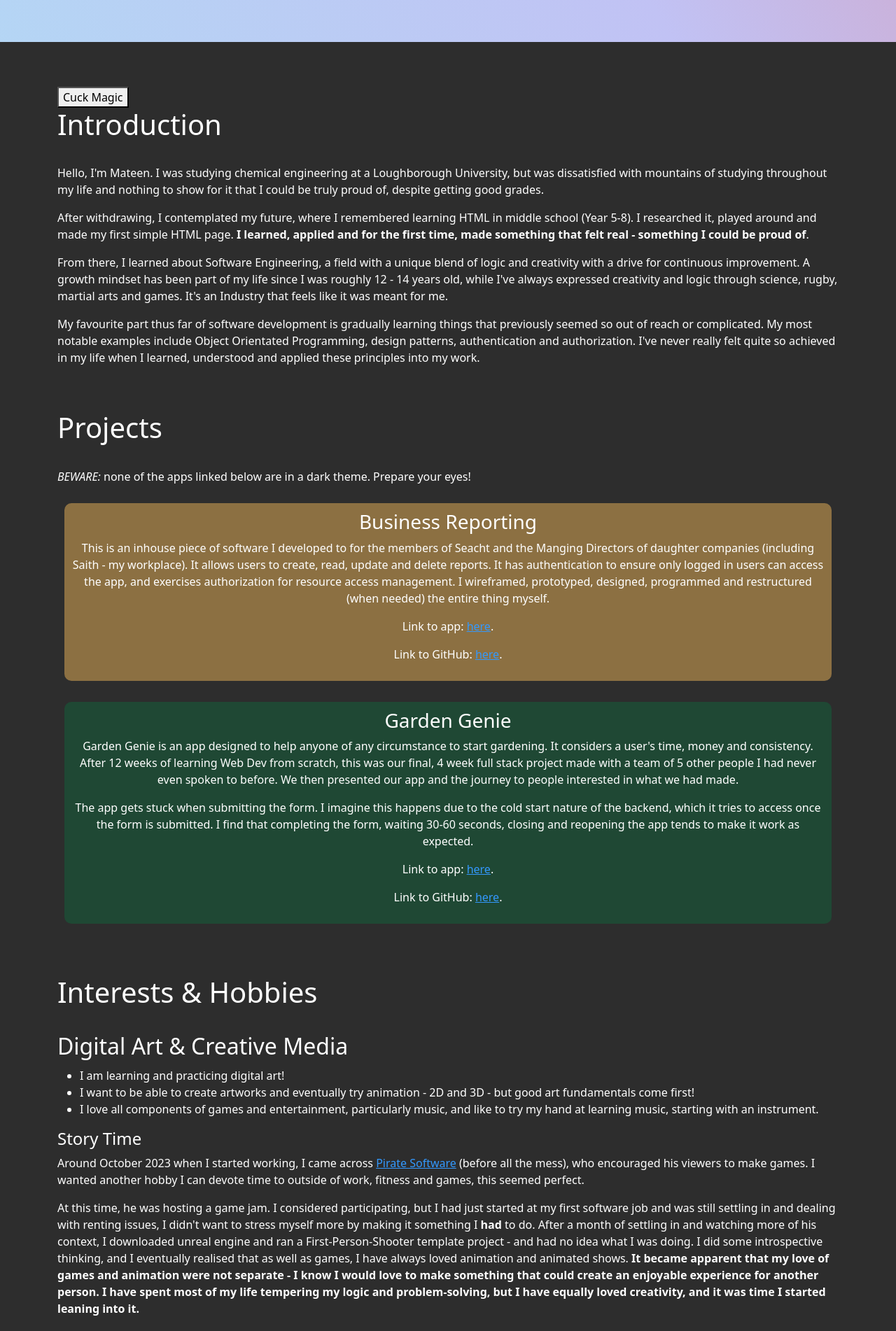
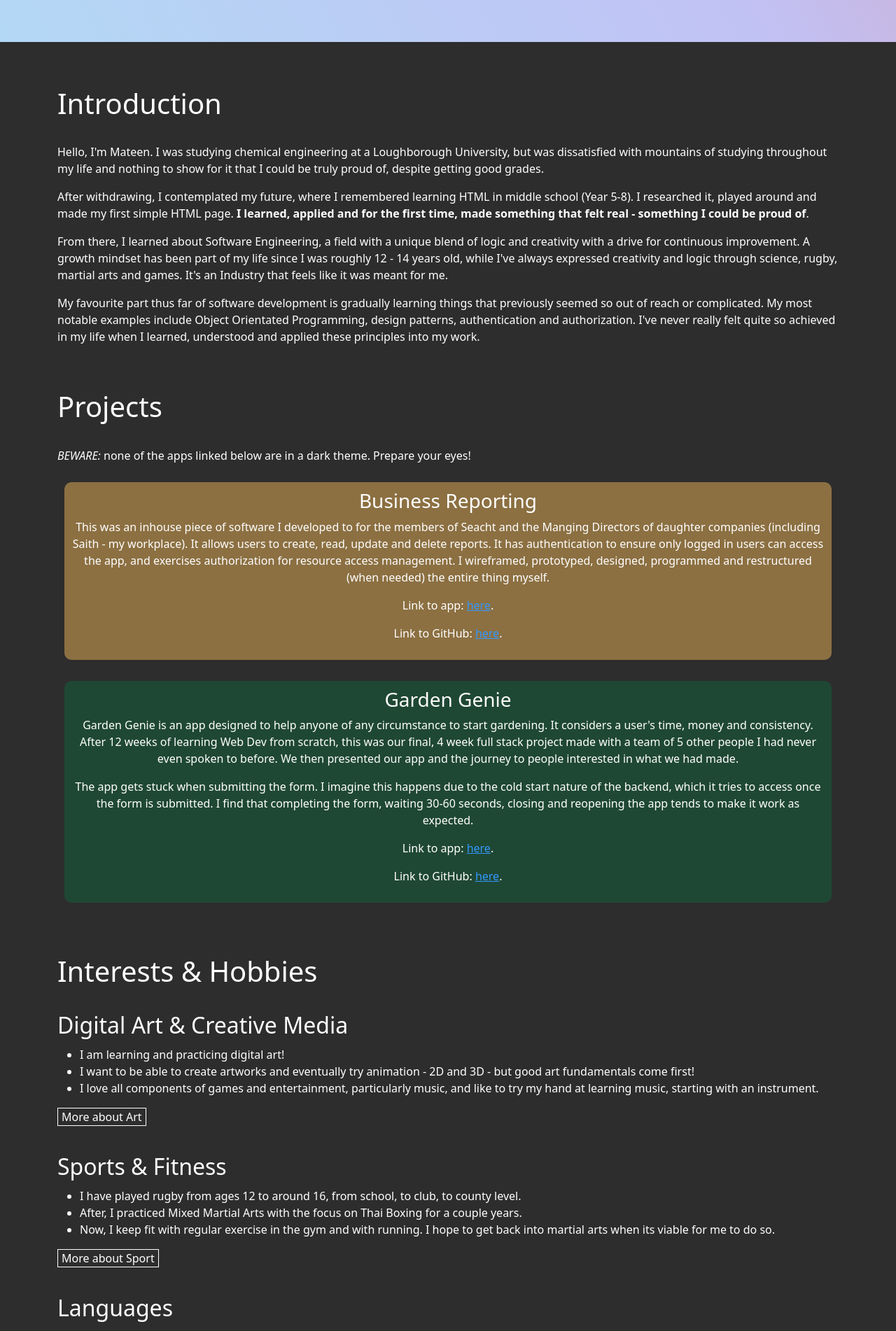
Before and after one commit to MateenSQ/Portfolio, a React (Create React App) app: page / in a window 1280 px wide. Shown: the part 420-2322 px from the top of the page at 70% size. Built offline with nearby package versions, Linux system fonts and the light colour scheme; the HTML template or start-up script is replaced by a standard one.

Commit message:
Got toggle working with animations. Now adjusting content

```diff
--- a/package.json
+++ b/package.json
@@ -7,6 +7,7 @@
     "@testing-library/react": "^13.4.0",
     "@testing-library/user-event": "^13.5.0",
     "bootstrap": "^5.3.3",
+    "motion": "^12.23.12",
     "react": "^18.3.1",
     "react-dom": "^18.3.1",
     "react-scripts": "5.0.1",
--- a/src/App.css
+++ b/src/App.css
@@ -128,3 +128,23 @@ h1 {
 .bumper {
   height: 600px;
 }
+
+/*
+    ----------------------
+    || Collapse Animation
+    ----------------------
+*/
+
+.toggleButton {
+  margin: 0 0 5px 0;
+  border: 1px white;
+  border-style: solid;
+  padding: 0 5px;
+  background-color: #2D2D2D;
+  color: white;
+  transition: background-color 0.5s ease, color 0.5s ease;
+}
+  .toggleButton:hover {
+    color: #2D2D2D;
+    background-color: white;
+  }
--- a/src/App.js
+++ b/src/App.js
@@ -1,4 +1,3 @@
-import logo from './logo.svg';
 import Collapsible from './components/Collapsible';
 import './App.css';
 
@@ -16,8 +15,6 @@ function App() {
 
                 <div class="darkTheme">
                     <div class="content container">
-
-                        <Collapsible label="Cuck Magic" />
 
                     <h1>Introduction</h1>
                         <p>
@@ -52,7 +49,7 @@ function App() {
                             <div class="box businessReporting">
                                 <h3>Business Reporting</h3>
                                 <p>
-                                    This is an inhouse piece of software I developed to for the members of Seacht and the Manging Directors of daughter companies
+                                    This was an inhouse piece of software I developed to for the members of Seacht and the Manging Directors of daughter companies
                                     (including Saith - my workplace). It allows users to create, read, update and delete reports. It has authentication to ensure
                                     only logged in users can access the app, and exercises authorization for resource access management.
                                     I wireframed, prototyped, designed, programmed and restructured (when needed) the entire thing myself.
@@ -89,10 +86,10 @@ function App() {
                                 <li>I love all components of games and entertainment, particularly music, and like to try my hand at learning music, starting with an instrument.</li>
                             </ul>
 
-                            <h4>Story Time</h4>
+                            <Collapsible label="More about Art">
                                 <p>
-                                Around October 2023 when I started working, I came across <a href="https://www.youtube.com/@PirateSoftware">Pirate Software</a> (before all the mess), who encouraged his viewers
-                                to make games. I wanted another hobby I can devote time to outside of work, fitness and games, this seemed perfect.
+                                    {/* Around October 2023 when I started working, I came across <a href="https://www.youtube.com/@PirateSoftware">Pirate Software</a> (before all the mess), who encouraged his viewers
+                                    to make games. I wanted another hobby I can devote time to outside of work, fitness and games, this seemed perfect. */}
                                 </p>
                                 <p>
                                     At this time, he was hosting a game jam. I considered participating, but I had just started at my first software job and was still settling in and dealing with renting issues,
@@ -123,17 +120,19 @@ function App() {
                                     of taking steps towards of creating compelling artworks, developing a style, learning 3D software, learning animation techniques
                                     is nothing short of brilliant.
                                 </p>
+                            </Collapsible>
                         </div>
 
                         <div>
                             <h2 class="hMargin">Sports & Fitness</h2>
                             <ul>
-                                <li>I have played rugby from ages 12 - around 16, from school, to club, to county level.</li>
+                                <li>I have played rugby from ages 12 to around 16, from school, to club, to county level.</li>
                                 <li>After, I practiced Mixed Martial Arts with the focus on Thai Boxing for a couple years.</li>
                                 <li>Now, I keep fit with regular exercise in the gym and with running. I hope to get back into martial arts when its viable for me to do so.</li>
                             </ul>
 
-                            <h4>Story Time</h4>
+
+                            <Collapsible label="More about Sport">
                                 <p>
                                     I was picked up rugby at around 13 in middle school, practicing in PE and the school club. At one point, a coach from a fairly local club came to offer
                                     additional afterschool lessons, hoping to get a few interested and talented players to join the club he was in: Ampthill. A couple of people who also
@@ -168,6 +167,7 @@ function App() {
                                     As of now, I mainly keep fit in the gym. I try to employ functional training so that my muscles and fitness are primed for whenever I get back into
                                     a sport.
                                 </p>
+                            </Collapsible>
 
                             {/* @* I have played rugby from ages 12 - ~16, from school, to club, to county level. After, I practiced Mixed Martial Arts with the focus on Thai Boxing. Now, I keep fit with regular exercise in the gym and with running. I hope to get back into martial arts when its viable for me to do so. *@ */}
                         </div>
--- a/src/components/Collapsible.js
+++ b/src/components/Collapsible.js
@@ -1,22 +1,32 @@
-import React from 'react';
+import { motion, AnimatePresence } from "motion/react";
 import { useState } from 'react';
+import { useRef } from 'react';
 
 const Collapsible = (props) => {
 
-    const [open, setOpen] = useState(false);
+     const [open, setOpen] = useState(false);
 
     const toggle = () => {
         setOpen(!open);
     }
 
+    const contentRef = useRef();
+    if (contentRef.current) console.log(contentRef.current.scrollHeight);
+
     return(
         <div>
-            <button onClick={toggle}>{props.label}</button>
-            {open && (
-                <div className="toggle">
-                    <h4>Toggle Area</h4>
-                </div>
-            )}
+            <button className="toggleButton" onClick={toggle}>{props.label}</button>
+            <AnimatePresence>
+                {open && (<motion.div
+                    initial={{ opacity: 0 }}
+                    animate={{ opacity: 1 }}
+                    exit={{ opacity: 0, height: 0 }}
+                    transition={{ duration: 0.3 }}
+                >
+                    {props.children}
+                </motion.div>
+                )}
+            </AnimatePresence>
         </div>
     );
 }
```
Also changed, not shown: 1 other file (tests, documents, lock files or other folders). Lines whose indentation alone changed are shown as unchanged.
